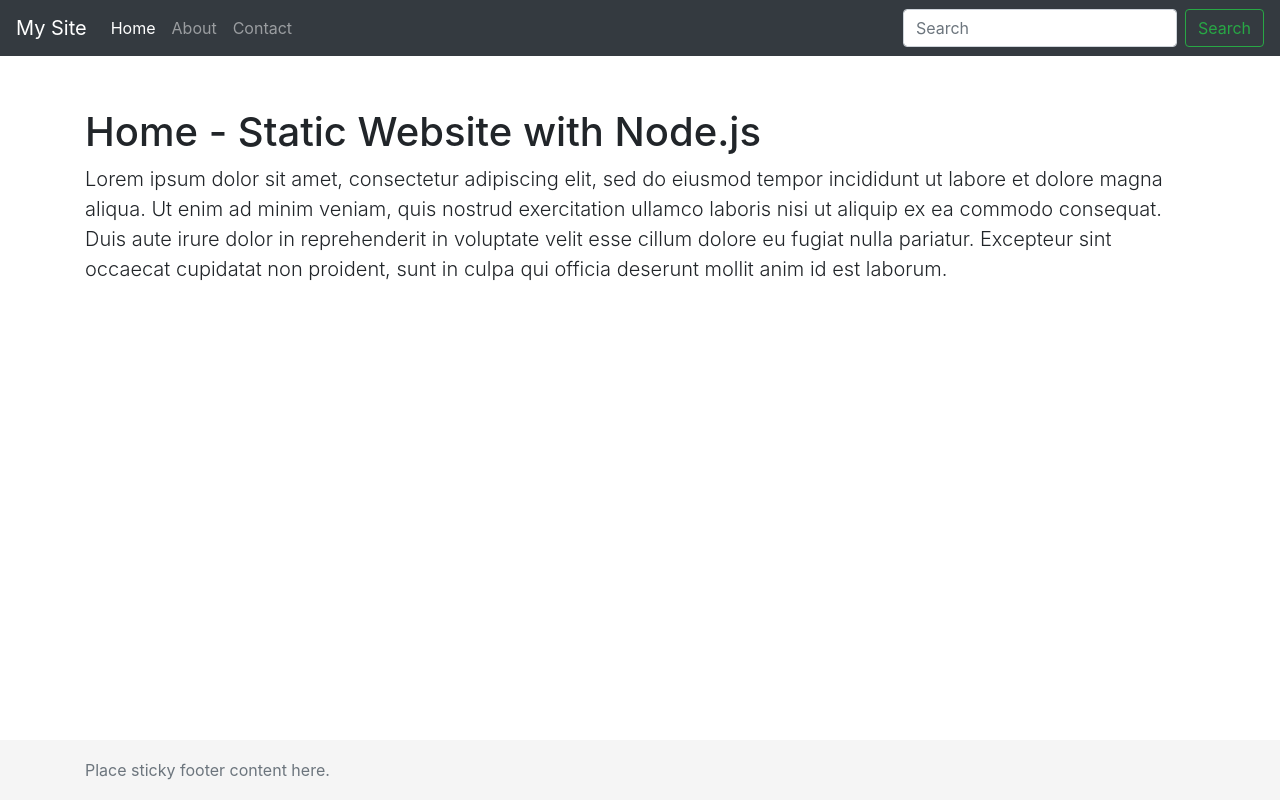
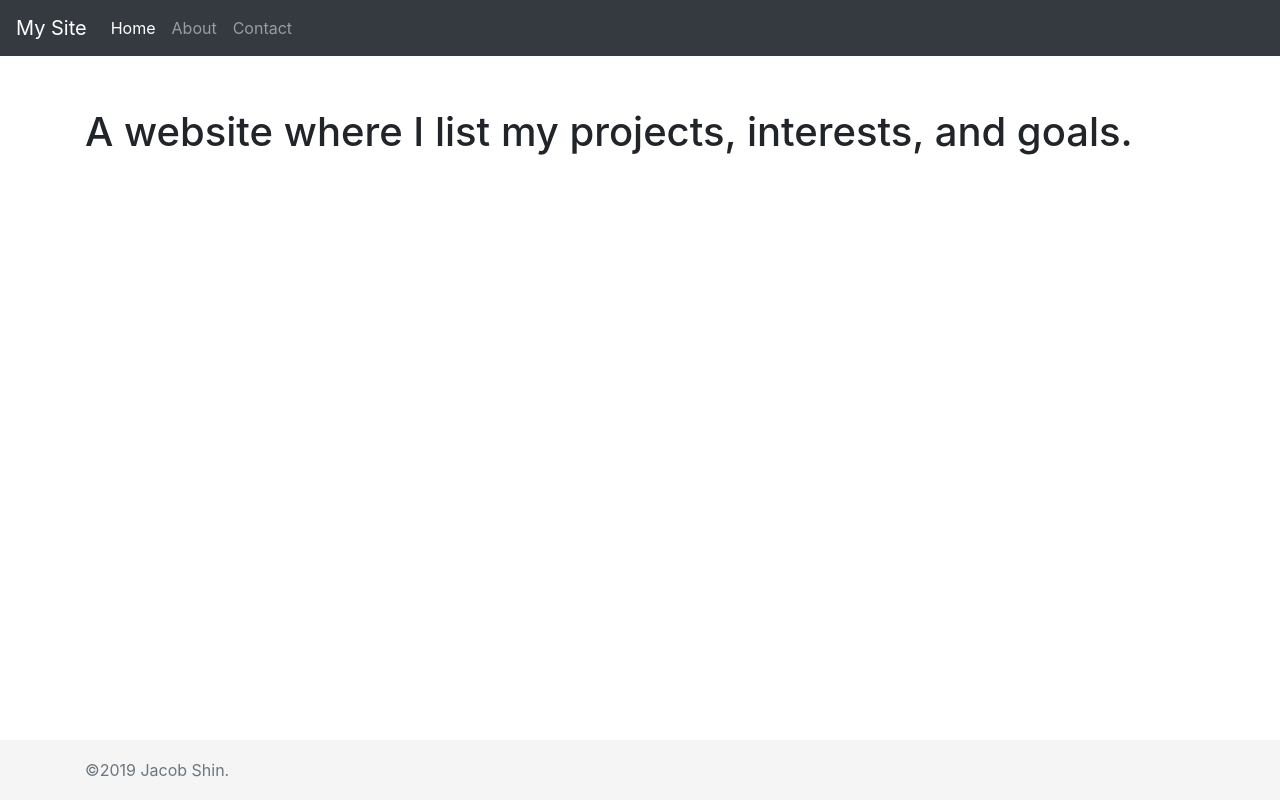
Before and after one commit to jshin313/jacobshin.com, a website: page public/index.html in a window 1280 px wide. Drawn offline with nearby package versions, Linux system fonts and the light colour scheme.

Commit message:
Updated stuff

```diff
--- a/public/index.html
+++ b/public/index.html
@@ -32,23 +32,19 @@
               <a class="nav-link" href="/contact.html">Contact</a>
             </li>
           </ul>
-          <form class="form-inline mt-2 mt-md-0">
-            <input class="form-control mr-sm-2" type="text" placeholder="Search" aria-label="Search">
-            <button class="btn btn-outline-success my-2 my-sm-0" type="submit">Search</button>
-          </form>
         </div>
       </nav>
     </header>
 
     <!-- Begin page content -->
     <main role="main" class="container">
-    <h1 class="mt-5">Home - Static Website with Node.js</h1>
-    <p class="lead">Lorem ipsum dolor sit amet, consectetur adipiscing elit, sed do eiusmod tempor incididunt ut labore et dolore magna aliqua. Ut enim ad minim veniam, quis nostrud exercitation ullamco laboris nisi ut aliquip ex ea commodo consequat. Duis aute irure dolor in reprehenderit in voluptate velit esse cillum dolore eu fugiat nulla pariatur. Excepteur sint occaecat cupidatat non proident, sunt in culpa qui officia deserunt mollit anim id est laborum.</p>
+    <h1 class="mt-5">A website where I list my projects, interests, and goals.</h1>
+    <p class="lead"></p>
     </main>
 
     <footer class="footer">
     <div class="container">
-        <span class="text-muted">Place sticky footer content here.</span>
+        <span class="text-muted">©2019 Jacob Shin.</span>
     </div>
     </footer>
 
```
Also changed, not shown: public/about.html (+0 -4 lines), public/contact.html (+1 -5 lines).
